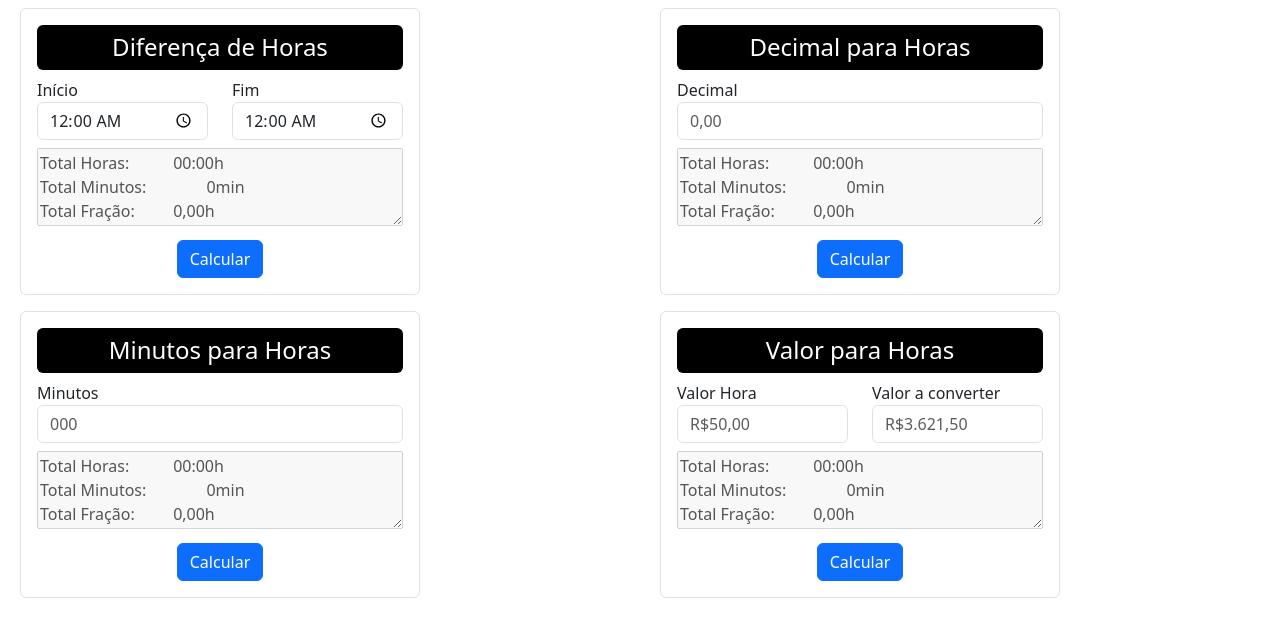
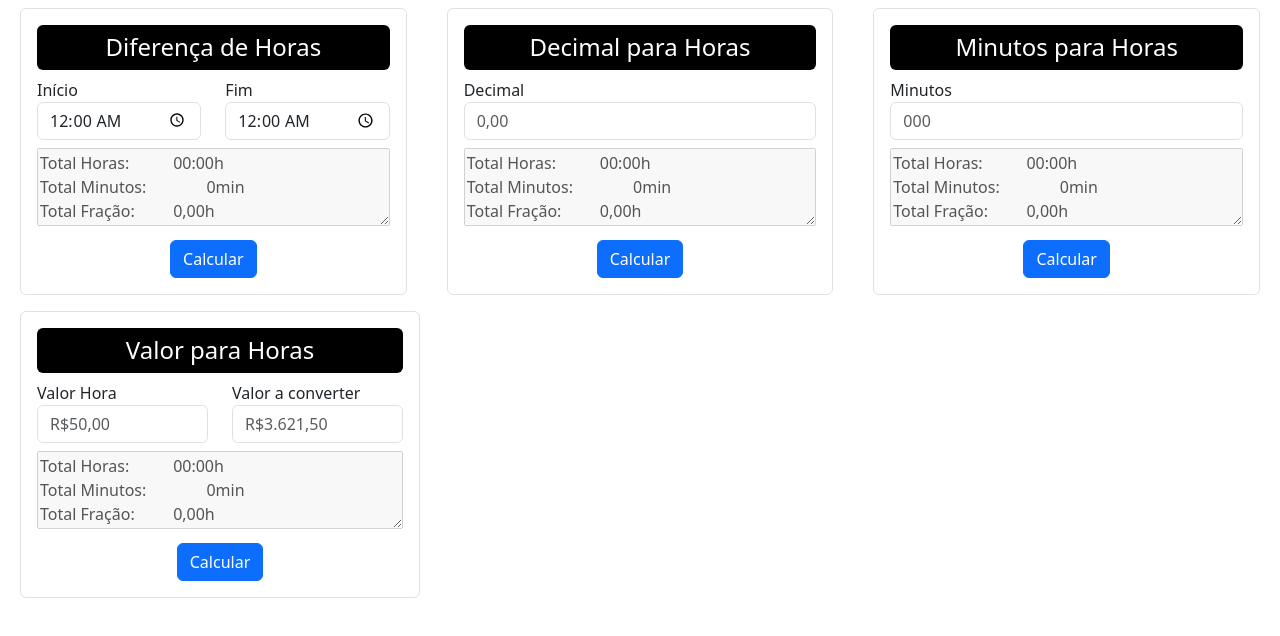
Before and after one commit to DanielClarinda/calculadoras, a plain HTML site: page index.html in a window 1280 px wide. Drawn offline with nearby package versions, Linux system fonts and the light colour scheme.

Commit message:
fix size

```diff
--- a/index.html
+++ b/index.html
@@ -12,7 +12,7 @@
 	<div class="row m-0">
 		<!-- Diferença de Horas -->
 		<div class="col">
-			<div class="border p-3 rounded m-2" style="width: 400px;">
+			<div class="border p-3 rounded m-2" style="max-width: 400px; min-width: 300px">
 				<h4 class="text-center bg-black p-2 rounded text-white">Diferença de Horas</h4>
 
 				<div class="row">
@@ -35,7 +35,7 @@
 
 		<div class="col">
 			<!-- Decimal para horas -->
-			<div class="border p-3 rounded m-2" style="width: 400px;">
+			<div class="border p-3 rounded m-2" style="max-width: 400px; min-width: 300px">
 				<h4 class="text-center bg-black p-2 rounded text-white">Decimal para Horas</h4>
 
 				<label for="in_horas_decimal">Decimal</label>
@@ -49,7 +49,7 @@
 
 		<div class="col">
 			<!-- Minutos para Horas -->
-			<div class="border p-3 rounded m-2" style="width: 400px;">
+			<div class="border p-3 rounded m-2" style="max-width: 400px; min-width: 300px">
 				<h4 class="text-center bg-black p-2 rounded text-white">Minutos para Horas</h4>
 
 				<label for="in_minutos">Minutos</label>
@@ -63,7 +63,7 @@
 
 		<div class="col">
 			<!-- Valor para Horas -->
-			<div class="border p-3 rounded m-2" style="width: 400px;">
+			<div class="border p-3 rounded m-2" style="max-width: 400px; min-width: 300px">
 				<h4 class="text-center bg-black p-2 rounded text-white">Valor para Horas</h4>
 
 				<div class="row">
@@ -86,7 +86,7 @@
 
 		<div class="col d-none">
 			<!-- Regra de 3 -->
-			<div class="border p-3 rounded m-2" style="width: 400px;">
+			<div class="border p-3 rounded m-2" style="max-width: 400px; min-width: 300px">
 				<h4 class="text-center bg-black p-2 rounded text-white">Regra de 3</h4>
 
 				<div class="row">
```
